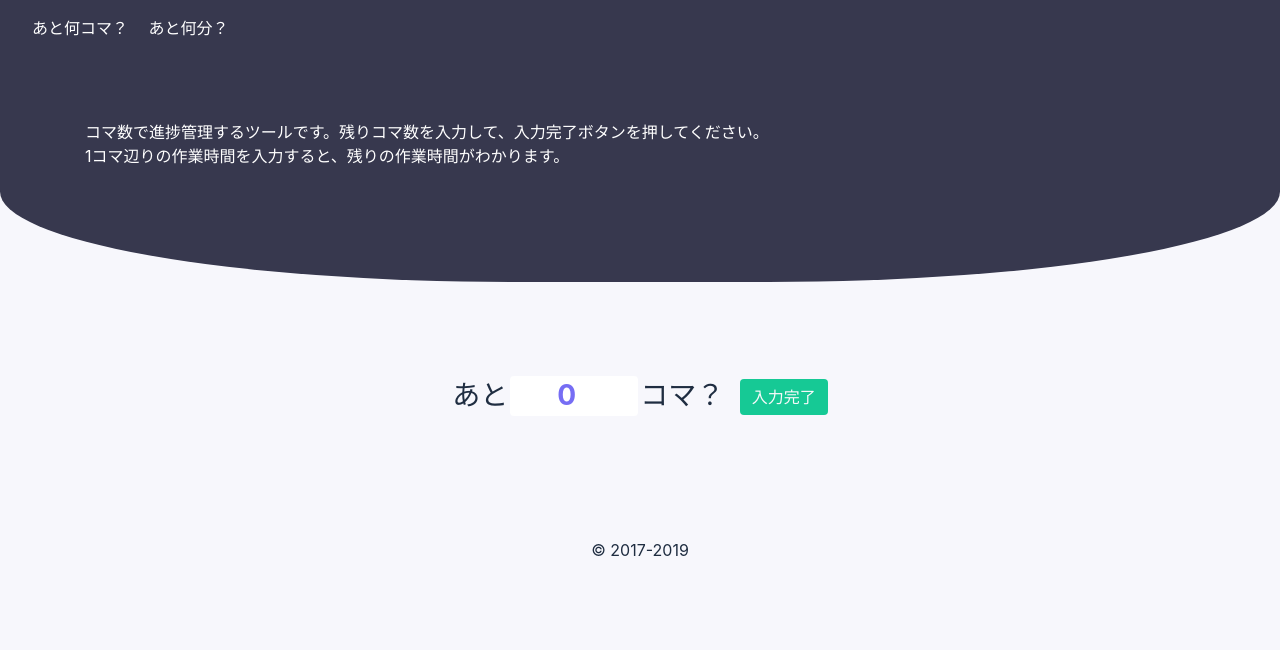
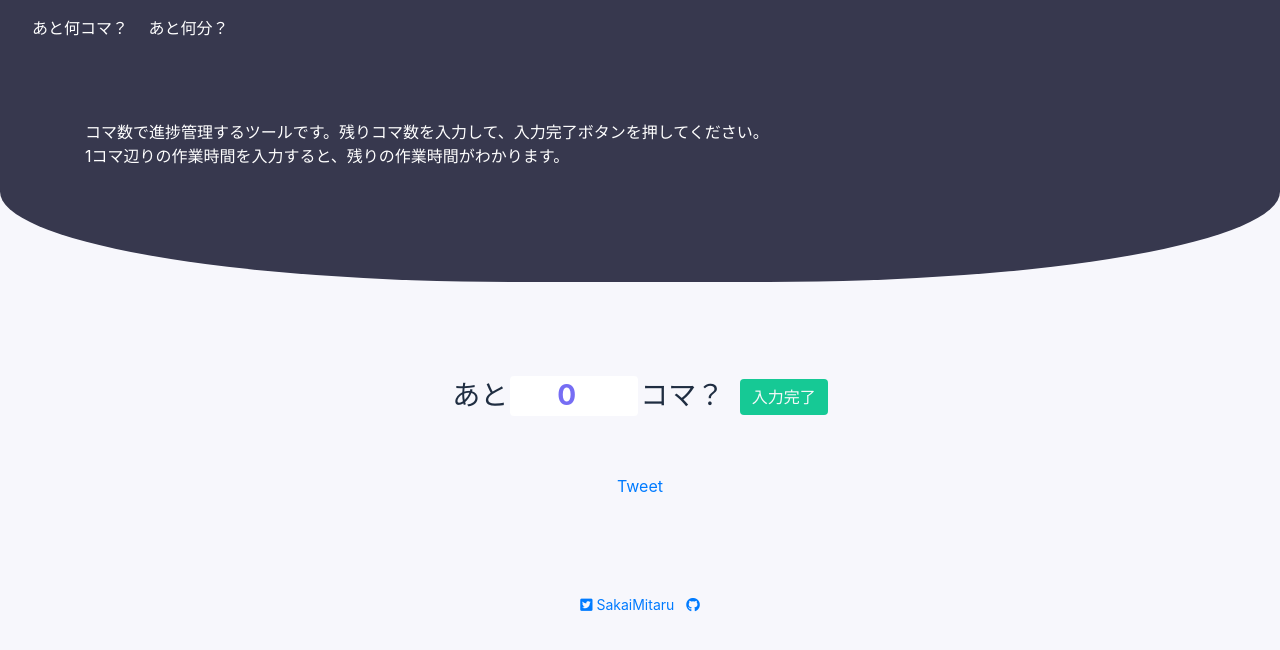
Before and after one commit to mitaru/panels, a plain HTML site: page index.html in a window 1280 px wide. Drawn offline with nearby package versions, Linux system fonts and the light colour scheme.

Commit message:
Update index.html

```diff
--- a/index.html
+++ b/index.html
@@ -5,8 +5,12 @@
   <meta charset="utf-8">
   <meta name="viewport" content="width=device-width, initial-scale=1">
   <title>あと何コマ？</title>
+  <!-- Bootstrap -->
   <link rel="stylesheet" href="https://stackpath.bootstrapcdn.com/bootstrap/4.5.0/css/bootstrap.min.css"
     integrity="sha384-9aIt2nRpC12Uk9gS9baDl411NQApFmC26EwAOH8WgZl5MYYxFfc+NcPb1dKGj7Sk" crossorigin="anonymous">
+  <!-- fontawesome -->
+  <link rel="stylesheet" href="https://cdnjs.cloudflare.com/ajax/libs/font-awesome/5.9.0/css/all.min.css"
+    integrity="sha256-UzFD2WYH2U1dQpKDjjZK72VtPeWP50NoJjd26rnAdUI=" crossorigin="anonymous" />
   <link rel="stylesheet" href="panels.css">
   <script src="https://cdn.jsdelivr.net/npm/vue"></script>
 </head>
@@ -75,10 +79,26 @@
         </div>
       </article>
     </div>
+    <div class="contact text-center">
+      <a href="https://twitter.com/share" class="twitter-share-button" data-url="https://mitaru.github.io/panels/"
+        data-text="進捗どうですか？あと何コマ" data-size="large" data-hashtags="あと何コマ">
+        Tweet
+      </a>
+    </div>
   </div>
 
-  <footer class="py-3">
-    <div class="text-center">&copy; 2017-2019</div>
+  <footer class="my-1 pt-5 text-muted text-center text-small">
+    <ul class="list-inline">
+      <li class="list-inline-item">
+        <a href="https://twitter.com/SakaiMitaru">
+          <i class="fab fa-twitter-square mr-1"></i>SakaiMitaru
+        </a>
+      </li>
+      <li class="list-inline-item"><a href="https://github.com/mitaru/panels.git">
+          <i class="fab fa-github"></i>
+        </a>
+      </li>
+    </ul>
   </footer>
 
   <script src="https://code.jquery.com/jquery-3.5.1.slim.min.js"
```
